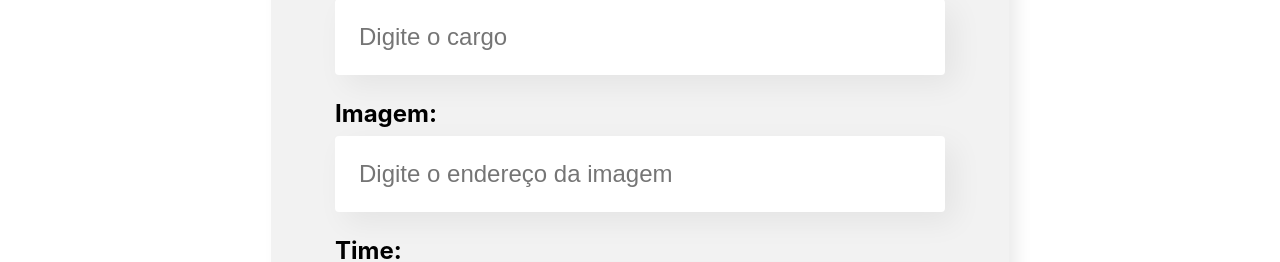
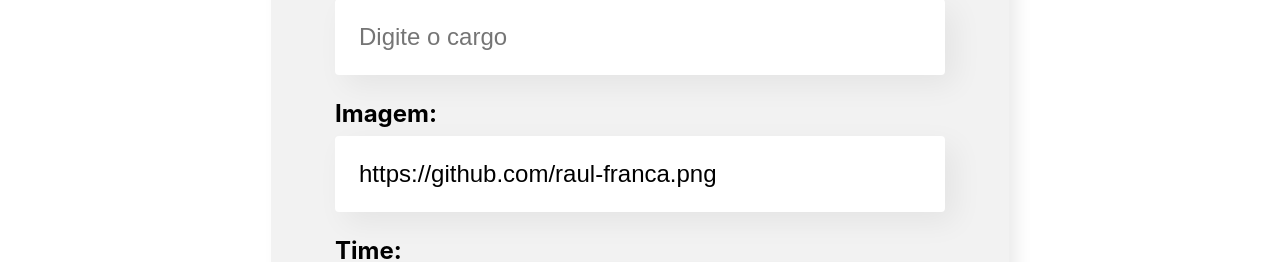
Before and after one commit to raul-franca/react-organo, a React (Create React App) app: page / in a window 1280 px wide. Shown: the part 668-930 px from the top of the page. Built offline with nearby package versions, Linux system fonts and the light colour scheme; the HTML template or start-up script is replaced by a standard one.

Commit message:
:art: Melhorias no codigo

```diff
--- a/src/components/Form/index.js
+++ b/src/components/Form/index.js
@@ -1,35 +1,60 @@
 // /src/components/Form/index.js
-
 
 import "./Form.css";
 import InputText from "../InputText";
 import InputOption from "../InputOptions";
 import Btn from "../Btn";
+import {useState} from "react";
 
-const Form = () => {
-    const options = [
-        'Programação',
-        'Front-End',
-        'Data Science',
-        'Devops',
-        'UX e Design',
-        'Mobile',
-        'Inovação e Gestão'
-    ]
+const Form = (props) => {
+
+    const [nome, setNome] = useState('');
+    const [cargo, setCargo] = useState('');
+    const [imagem, setImagem] = useState('https://github.com/raul-franca.png');
+    const [time, setTime] = useState('');
+
 
     const submit = (e) => {
-      e.preventDefault();
-        console.log('Formulário enviado');
+        e.preventDefault();
+        props.onAddMember({nome, cargo, imagem, time});
+        setNome('');
+        setCargo('');
+        setTime('');
+        // setImagem('');
     }
 
     return (
        <section className="form">
            <form onSubmit={submit}>
                <h2>Preencha os dados para criar o card do colaborador.</h2>
-               <InputText required ={true} label="Nome:" placeholder="Digite o nome" />
-               <InputText required ={true} label="Cargo:" placeholder="Digite o cargo" />
-               <InputText label="Imagem:" placeholder="Digite o endereço da imagem" />
-               <InputOption required ={true} label="Time:" placeholder="Selecione a time" options={options} />
+               <InputText
+                   value={nome}
+                   change={setNome}
+                   label="Nome:"
+                   required={true}
+                   placeholder="Digite o nome"
+               />
+               <InputText
+                   value={cargo}
+                   change={setCargo}
+                   label="Cargo:"
+                   required={true}
+                   placeholder="Digite o cargo"
+               />
+               <InputText
+                   value={imagem}
+                   change={setImagem}
+                   label="Imagem:"
+                   placeholder="Digite o endereço da imagem"
+               />
+               <InputOption
+                    value={time}
+                    change={setTime}
+                    label="Time:"
+                    required={true}
+                    placeholder="Selecione a time"
+                    options={props.times}
+               />
                <Btn>Salvar</Btn>
            </form>
        </section>
--- a/src/components/InputOptions/index.js
+++ b/src/components/InputOptions/index.js
@@ -2,11 +2,18 @@
 import "./InputOption.css"
 
 const InputOption = (props) => {
+    const change = (e) => {
+        props.change(e.target.value);
+    }
+
     return (
         <div className="input-option">
             <label><b>{props.label}</b></label>
-            <select required={props.required}>
-                <option value="">{props.placeholder}</option>
+            <select
+                onChange={change}
+                required={props.required}
+            >
+                <option value=''>{props.placeholder}</option>
                 {props.options.map((option) => {
                     return (
                         <option key={option}>{option}</option>
--- a/src/components/InputText/index.js
+++ b/src/components/InputText/index.js
@@ -1,13 +1,24 @@
 // src/components/InputText/Index.js
 import "./InputText.css";
 
+
 const InputText = (props) => {
-  return (
-    <div className="input-text">
-        <label><b>{props.label}</b></label>
-      <input required={props.required} type="text" placeholder={props.placeholder}  />
-    </div>
-  );
+
+    const change = (e) => {
+        props.change(e.target.value);
+    }
+
+    return (
+        <div className="input-text">
+            <label><b>{props.label}</b></label>
+          <input
+            value={ props.value }
+            onChange={change}
+            required={props.required}
+            type="text" placeholder={props.placeholder}
+          />
+        </div>
+    );
 }
 
 export default InputText;
```
